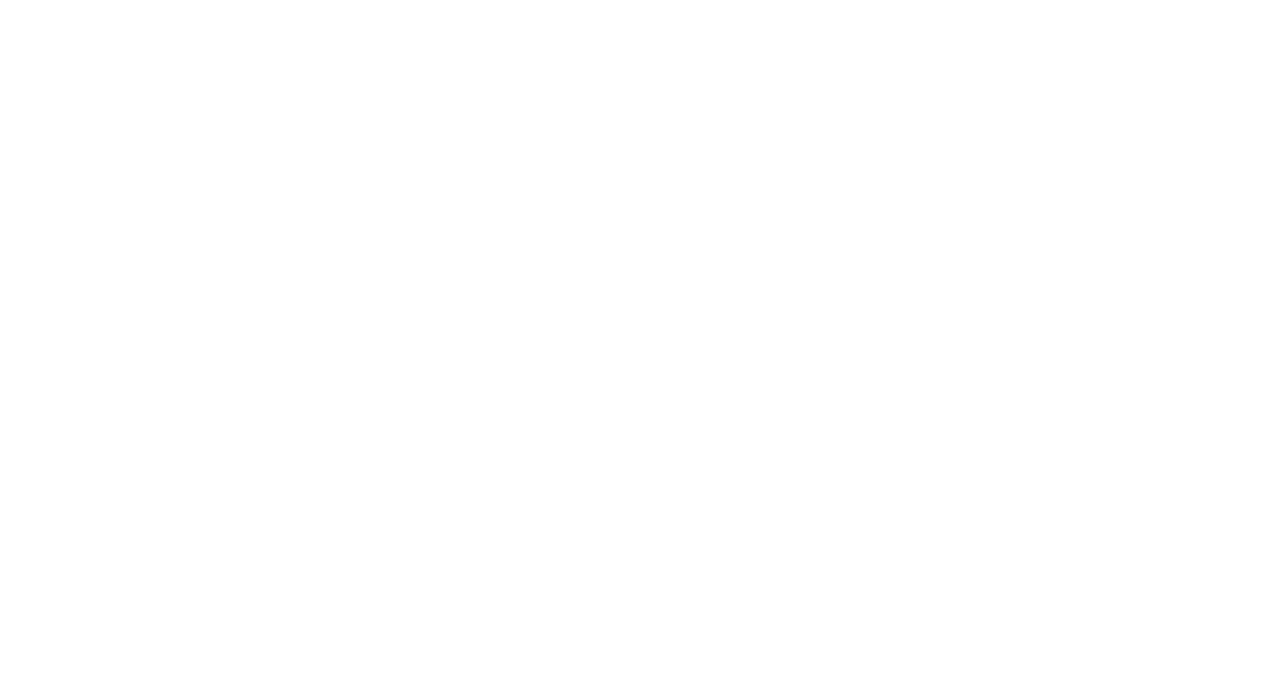
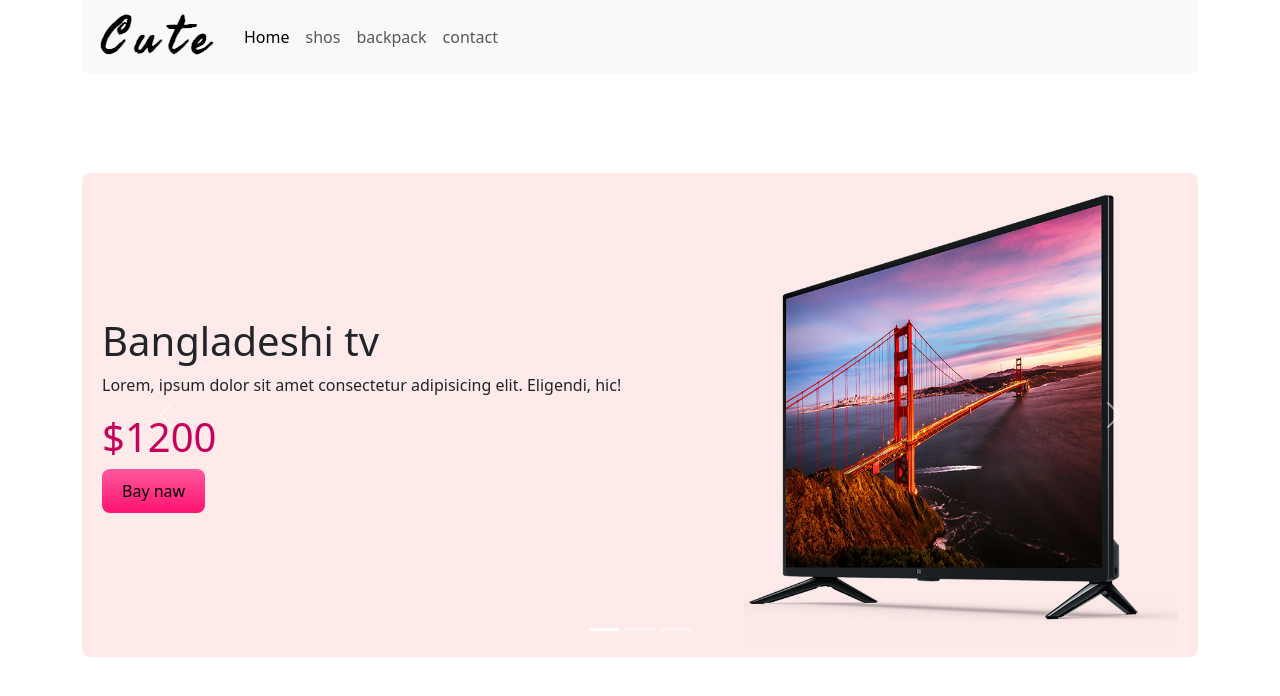
Before and after one commit to Ismailhossin/new-repository, a plain HTML site: page index.html in a window 1280 px wide. Drawn offline with Linux system fonts and the light colour scheme.

Commit message:
carousel

```diff
--- a/index.html
+++ b/index.html
@@ -10,9 +10,101 @@
     <link rel="stylesheet" href="style.css">
     <!-- favicon -->
     <link rel="shortcut icon" href="imags/ure.png" type="image/x-icon">
-    <title>Document</title>
+    <title>Panda </title>
 </head>
 <body>
+
+    <!-- nav bar -->
+    <div class="container">
+        <nav class="navbar navbar-expand-lg bg-body-tertiary">
+            <div class="container-fluid">
+              <a class="navbar-brand" href="#"><img src="imags/logo-2.png" alt="logo"></a>
+              <button class="navbar-toggler" type="button" data-bs-toggle="collapse" data-bs-target="#navbarNav" aria-controls="navbarNav" aria-expanded="false" aria-label="Toggle navigation">
+                <span class="navbar-toggler-icon"></span>
+              </button>
+              <div class="collapse navbar-collapse" id="navbarNav">
+                <ul class="navbar-nav">
+                  <li class="nav-item">
+                    <a class="nav-link active" aria-current="page" href="#">Home</a>
+                  </li>
+                  <li class="nav-item">
+                    <a class="nav-link" href="#shos">shos</a>
+                  </li>
+                  <li class="nav-item">
+                    <a class="nav-link" href="#backpack">backpack</a>
+                  </li>
+                  <li class="nav-item">
+                    <a class="nav-link" href="#contact">contact</a>
+                  </li>
+                </ul>
+              </div>
+            </div>
+        </nav>
+    </div>
+<!-- slide -->
+
+    <div class="container">
+        <div id="carouselExampleIndicators" class="carousel slide slidein-bg" data-bs-ride="true">
+            <div class="carousel-indicators">
+                <button type="button" data-bs-target="#carouselExampleIndicators" data-bs-slide-to="0" class="active" aria-current="true" aria-label="Slide 1"></button>
+                <button type="button" data-bs-target="#carouselExampleIndicators" data-bs-slide-to="1" aria-label="Slide 2"></button>
+                <button type="button" data-bs-target="#carouselExampleIndicators" data-bs-slide-to="2" aria-label="Slide 3"></button>
+            </div>
+
+            <div class="carousel-inner">
+                <div class="carousel-item active" data-bs-interval="3000">
+                    <div class="row align-items-center">
+                        <div class="col-md-7">
+                            <h1>Bangladeshi tv</h1>
+                            <p>Lorem, ipsum dolor sit amet consectetur adipisicing elit. Eligendi, hic!</p>
+                            <h2 class="price">$1200</h2>
+                            <button class="bay-naw">Bay naw</button>
+                        </div>
+                        <div class="col-md-5">
+                            <img src="imags/tv.png" class="d-block w-100" alt="photo">
+                        </div>
+                    </div>
+                </div>
+                <div class="carousel-item" data-bs-interval="3000">
+                    <div class="row align-items-center">
+                        <div class="col-md-7">
+                            <h1>Bangladeshi tv</h1>
+                            <p>Lorem, ipsum dolor sit amet consectetur adipisicing elit. Eligendi, hic!</p>
+                            <h2>$1200</h2>
+                            <button class="bay-naw">Bay naw</button>
+                        </div>
+                        <div class="col-md-5">
+                            <img src="imags/headphone.png" class="d-block w-100" alt="photo">
+                        </div>
+                    </div>
+                </div>
+                <div class="carousel-item" data-bs-interval="3000">
+                <div class="row align-items-center">
+                        <div class="col-md-7">
+                            <h1>Bangladeshi tv</h1>
+                            <p>Lorem, ipsum dolor sit amet consectetur adipisicing elit. Eligendi, hic!</p>
+                            <h2>$1200</h2>
+                            <button class="bay-naw">Bay naw</button>
+                        </div>
+                        <div class="col-md-5">
+                            <img src="imags/xbox.png" class="d-block w-100" alt="photo">
+                        </div>
+                </div>
+                </div>
+            </div>
+
+            <button class="carousel-control-prev" type="button"         data-bs-target="#carouselExampleIndicators" data-bs-slide="prev">
+                <span class="carousel-control-prev-icon" aria-hidden="true"></span>
+                <span class="visually-hidden">Previous</span>
+            </button>
+
+            <button class="carousel-control-next" type="button" data-bs-target="#carouselExampleIndicators" data-bs-slide="next">
+                <span class="carousel-control-next-icon" aria-hidden="true"></span>
+                <span class="visually-hidden">Next</span>
+            </button>
+
+        </div>
+    </div>
 
     <script src="bootstrap-5.3.0-alpha3-dist/js/bootstrap.min.js"></script>
 </body>
--- a/style.css
+++ b/style.css
@@ -0,0 +1,22 @@
+
+.container{
+    margin-bottom: 100px;
+}
+.slidein-bg{
+    background-color: #FEEAE9;
+    border-radius: 8px;
+}
+.carousel-item{
+    padding: 10px 20px;
+}
+.carousel-item h2{
+    color: #C6005B;
+    font-size: 40px;
+}
+.carousel-item .bay-naw{
+    background-image: linear-gradient(to bottom, #FF589B 0%, #FF136F 100%);
+    border: none;
+    padding: 10px 20px;
+    border-radius: 8px;
+    cursor: pointer;
+}
```
Also changed, not shown: imags/logo-2.png (added).
